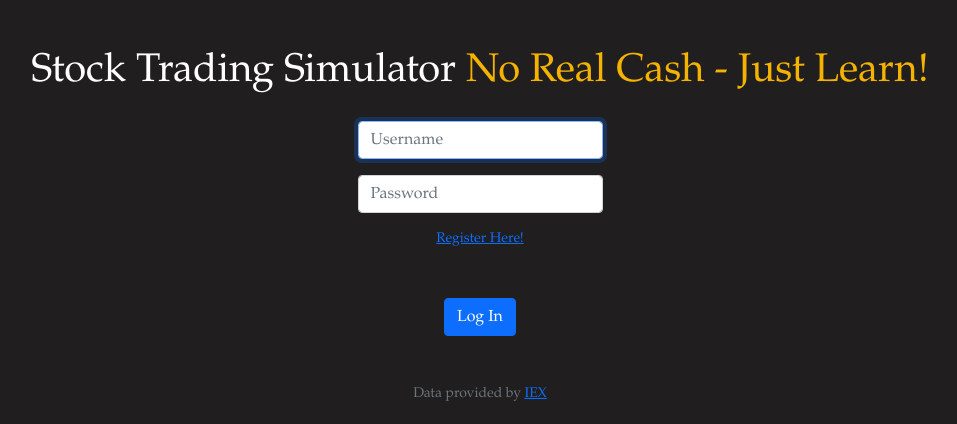
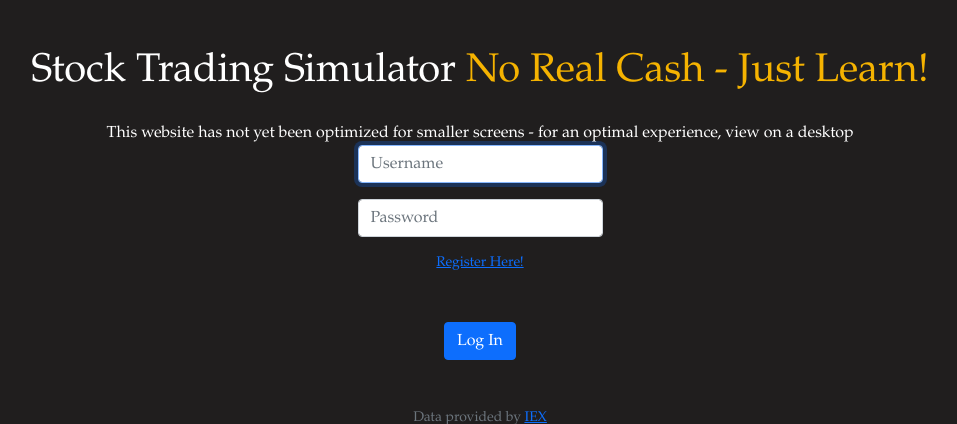
Before and after one commit to amaanjaved1/stockme.io, a Flask app: page /login in a window 1280 px wide. Shown: the part 81-505 px from the top of the page, without its empty margins (160-1117 px from the left). Run offline with Flask 2, Linux system fonts and the light colour scheme; some libraries are stand-ins or nearby versions.

Commit message:
Update login.html

```diff
--- a/templates/login.html
+++ b/templates/login.html
@@ -6,6 +6,7 @@
 
 {% block main %}
     <h1 style="margin-bottom:25px;"> Stock Trading Simulator <span class="title"> No Real Cash - Just Learn! </span></h1>
+    <a>This website has not yet been optimized for smaller screens - for an optimal experience, view on a desktop</a>
     <form action="/login" method="post">
         <div class="mb-3">
             <input autocomplete="off" autofocus class="form-control mx-auto w-auto" id="username" name="username" placeholder="Username" type="text">
```
